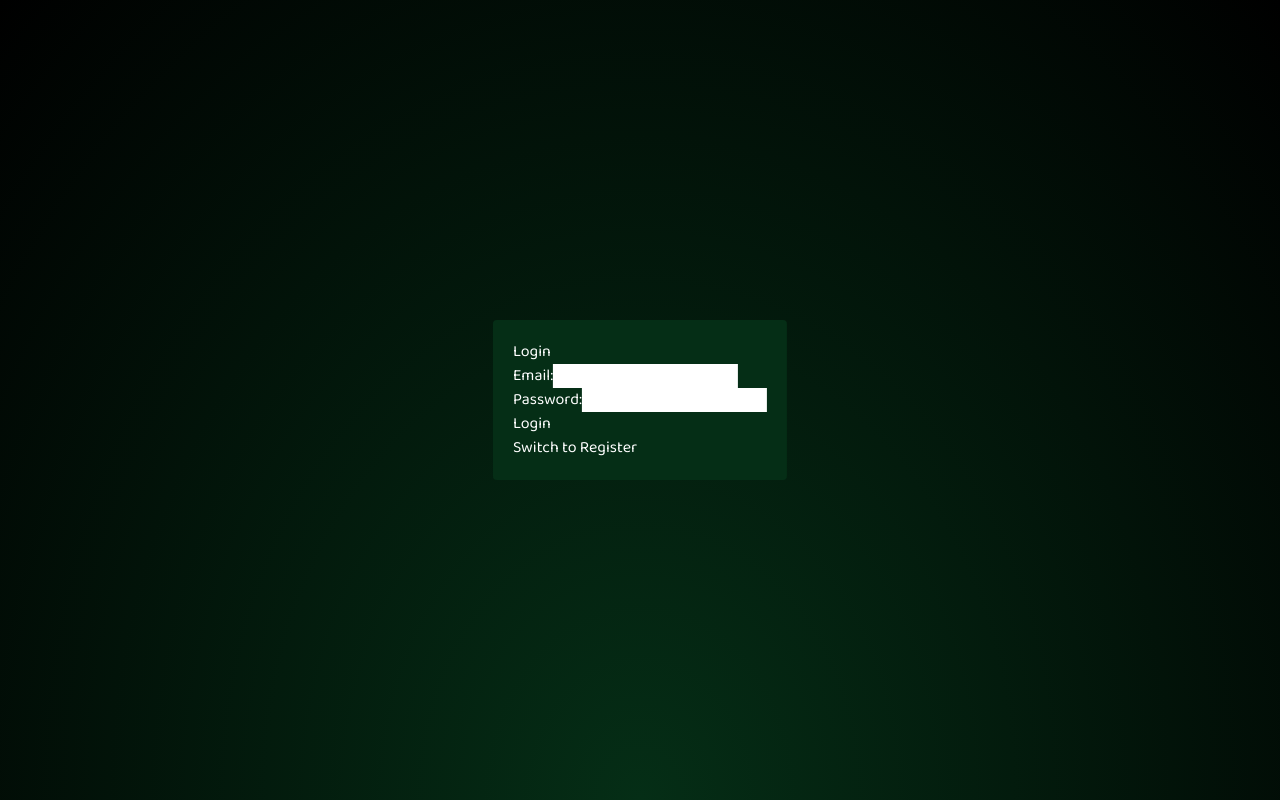
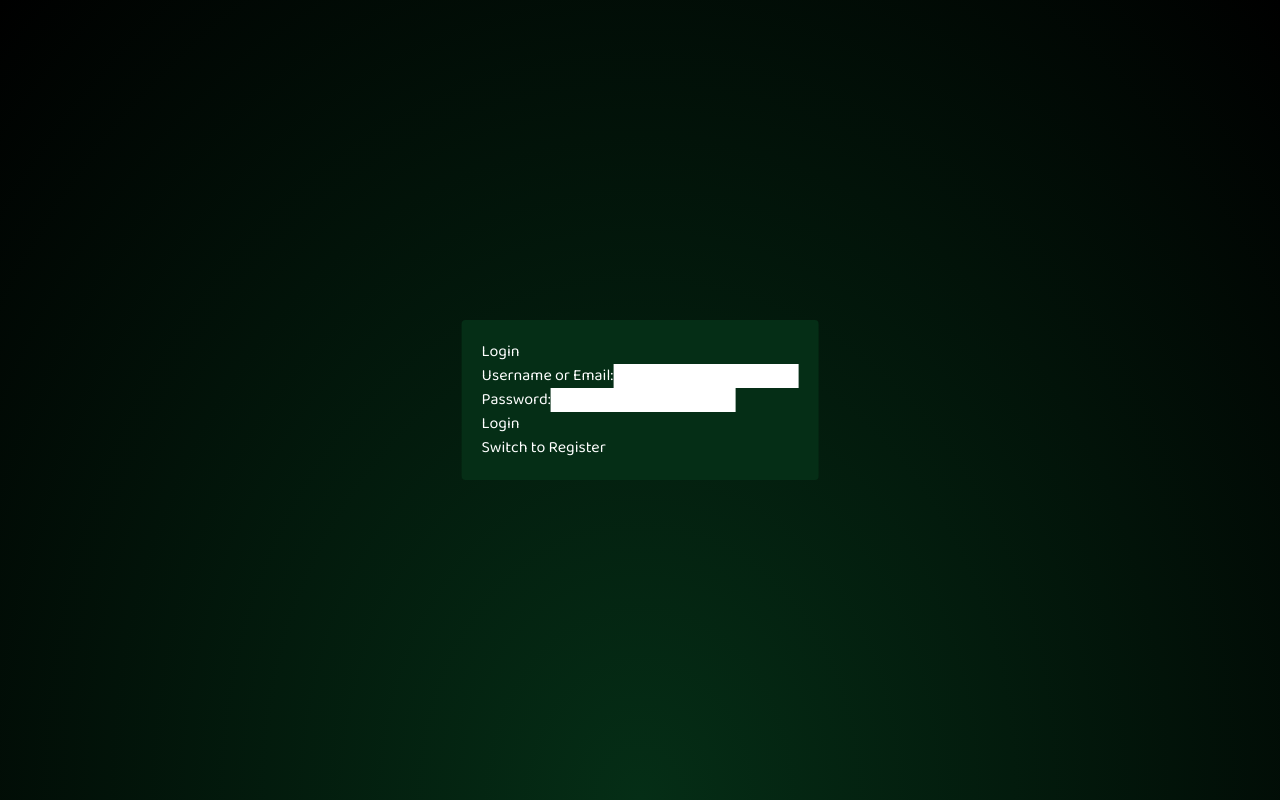
Before and after one commit to Mohayyad-Muawia/chatpdf, a React (Vite) app: page /login in a window 1280 px wide. Built offline with nearby package versions, Linux system fonts and the light colour scheme; no server answers.

Commit message:
implemented login logic

```diff
--- a/src/components/Login.jsx
+++ b/src/components/Login.jsx
@@ -30,7 +30,6 @@ const Login = () => {
                     "Content-Type": "application/json",
                 },
             }).then((res) => {
-                console.log(res)
                 if (res.ok) {
                     console.log('Registration successful');
                     navigate('/chat')
@@ -42,8 +41,25 @@ const Login = () => {
                 }
             });
         } else {
-            // Handle login logic here
-            console.log('Login:', { emailOrUsername: email || username, password });
+            console.log('Login:', { login: email || username, password });
+            fetch('https://chatpdf-9g4j.onrender.com/api/v1/signin', {
+                method: "POST",
+                body: JSON.stringify({ login: email || username, password }),
+                headers: {
+                    "Content-Type": "application/json",
+                },
+            }).then((res) => {
+                if (res.ok) {
+                    console.log('Login successful');
+                    navigate('/chat')
+                    res.json().then((data) => {
+                        window.localStorage.setItem('token', data.token)
+                    })
+                } else {
+                    console.error('Login failed');
+                }
+            }
+            )
         }
     };
 
@@ -63,12 +79,12 @@ const Login = () => {
                     </div>
                 )}
                 <div>
-                    <label>Email:</label>
+                    <label>{ isRegister ? "Email:" : "Username or Email:"}</label>
                     <input
-                        type="email"
+                        type={isRegister ? "email" : "text"}
                         value={email}
                         onChange={(e) => setEmail(e.target.value)}
-                        required={!isRegister}
+                        required
                     />
                 </div>
                 <div>
```
